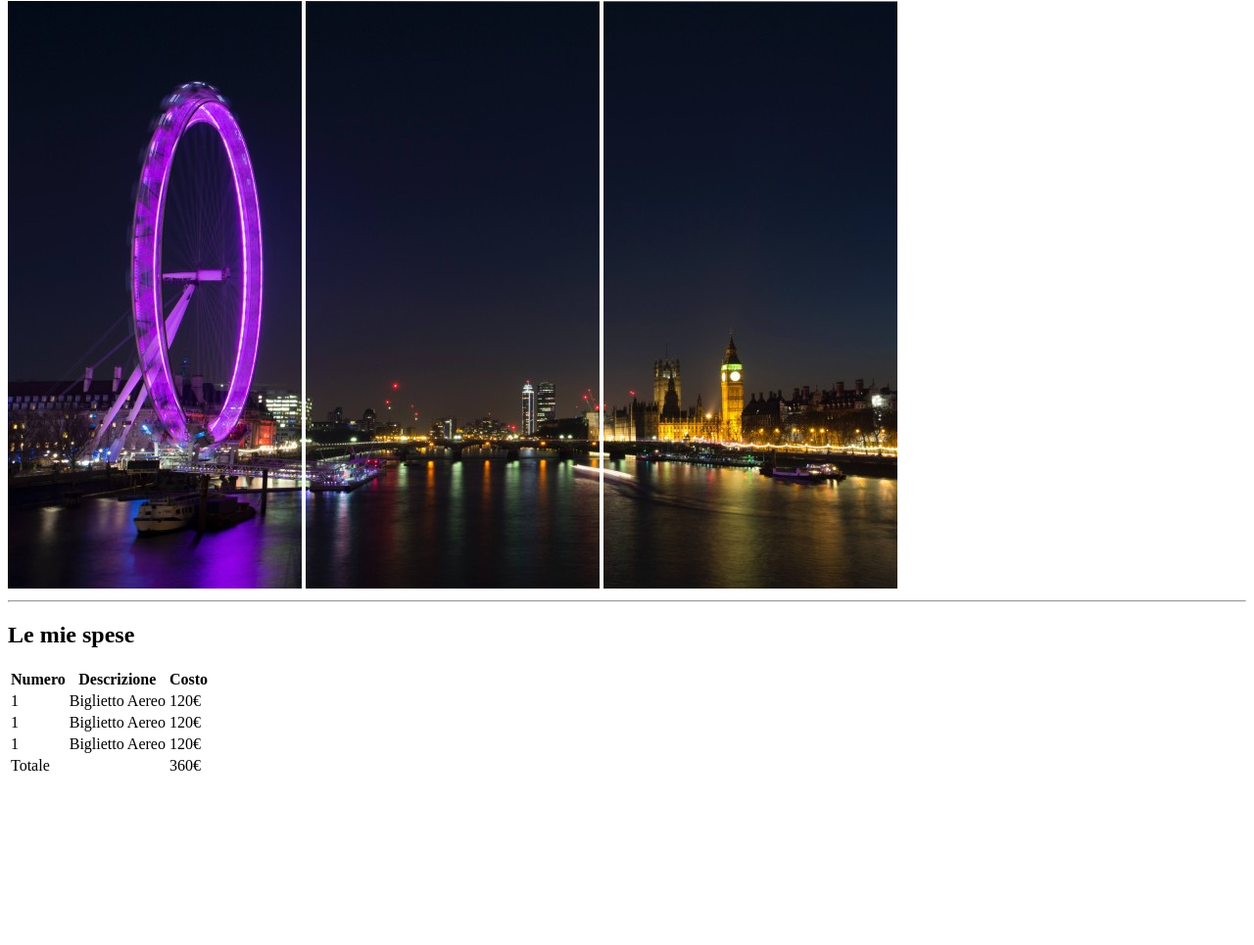
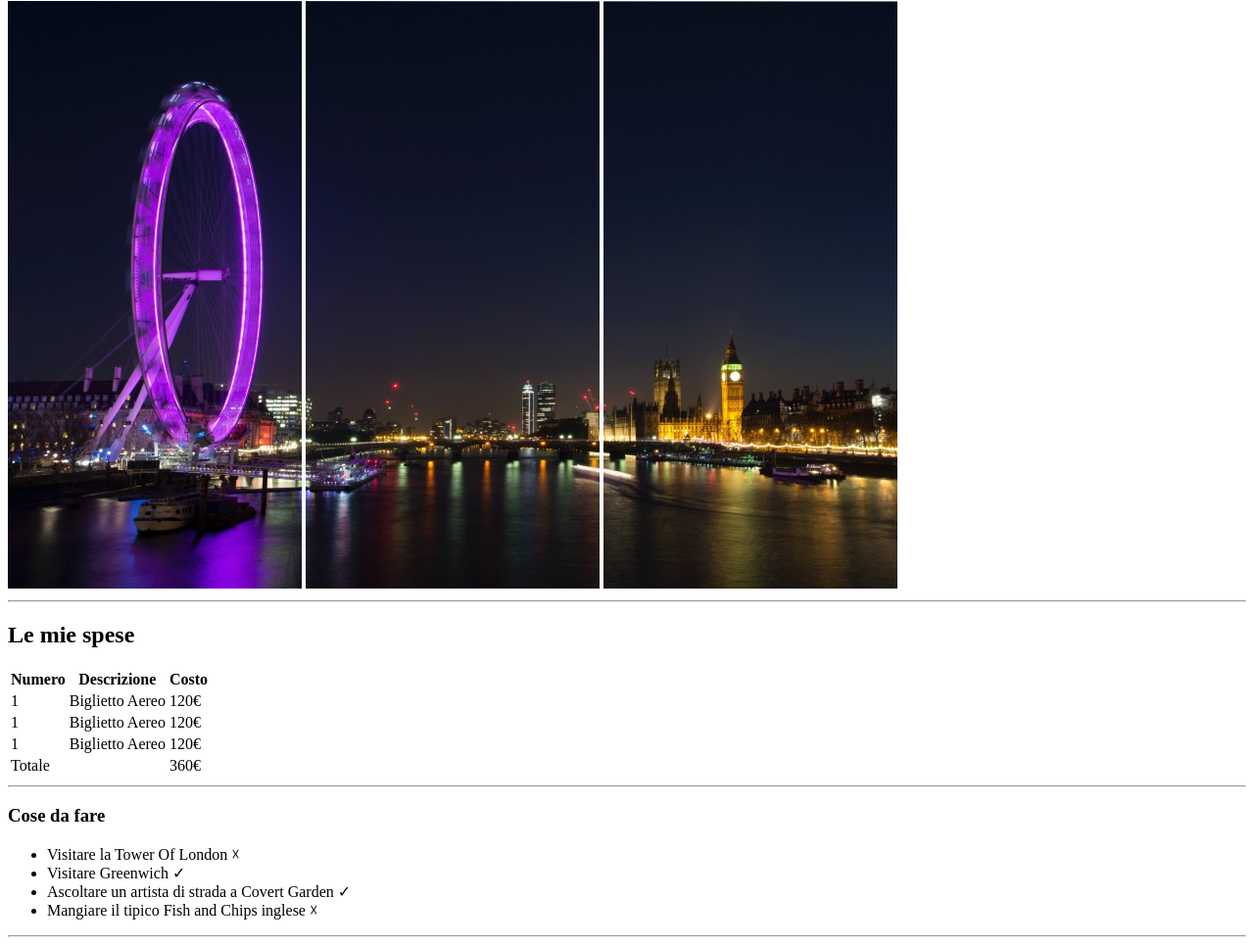
Before and after one commit to AriannaRuggirello/html-london-trip, a plain HTML site: page index.html in a window 1280 px wide. Shown: the part 79-1044 px from the top of the page at 98% size. Before the commit the page ends 881 px from the top, so only its background shows below. Drawn offline with Linux system fonts and the light colour scheme.

Commit message:
to do list

```diff
--- a/index.html
+++ b/index.html
@@ -55,15 +55,20 @@
                     <td>360&euro;</td>
                 </tr>
             </tfoot>
-
-
         </table>
-
+        <hr>
     </section>
 
     <!--sezione cosa ce da fare-->
     <section>
-
+        <h3>Cose da fare</h3>
+        <ul>
+            <li>Visitare la Tower Of London &#9747;</li>
+            <li>Visitare Greenwich &check;</li>
+            <li>Ascoltare un artista di strada a Covert Garden &check;</li>
+            <li>Mangiare il tipico Fish and Chips inglese &#9747;</li>
+        </ul>
+        <hr>
     </section>
 
     <!--sezione info-->
```
